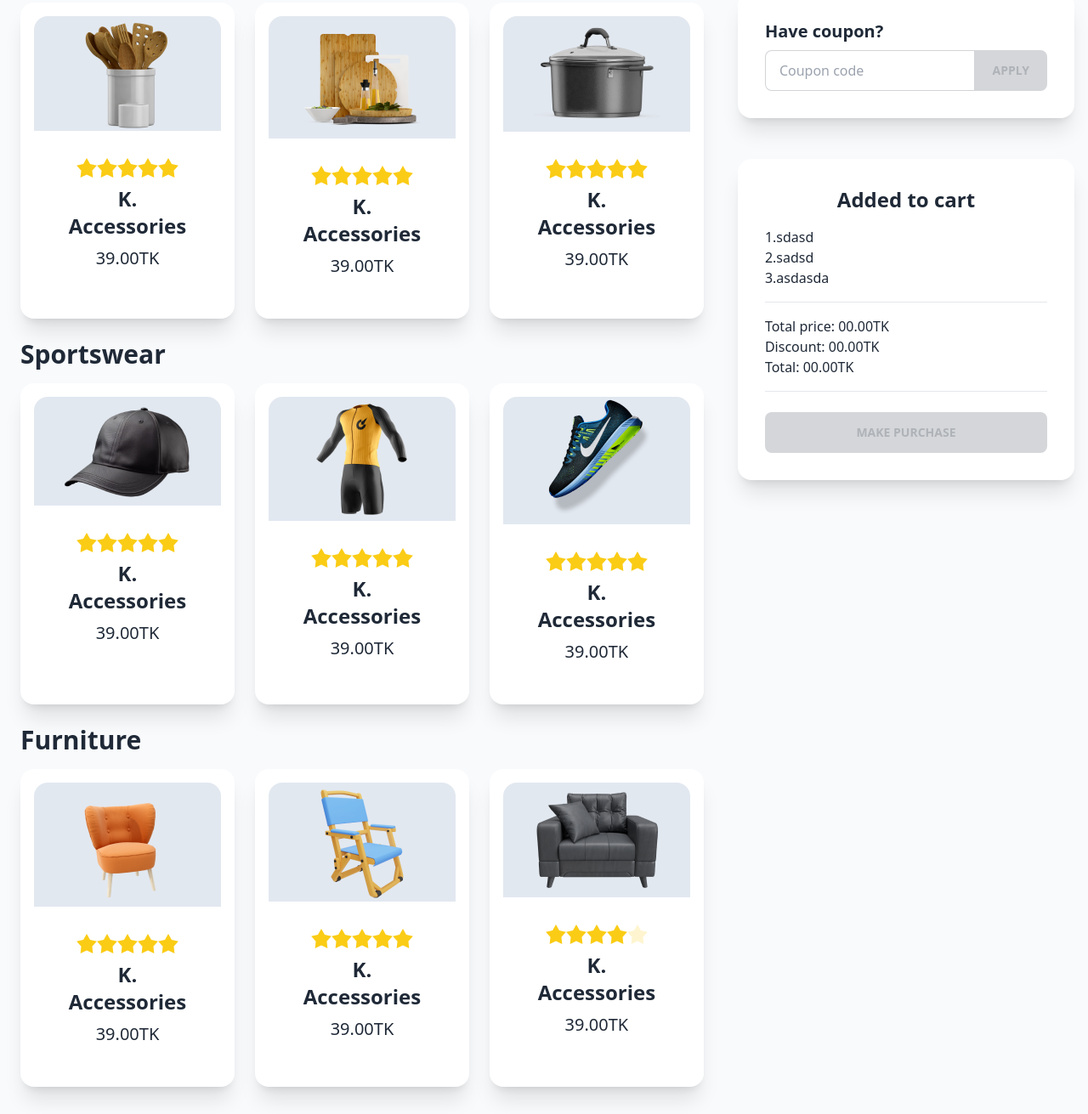
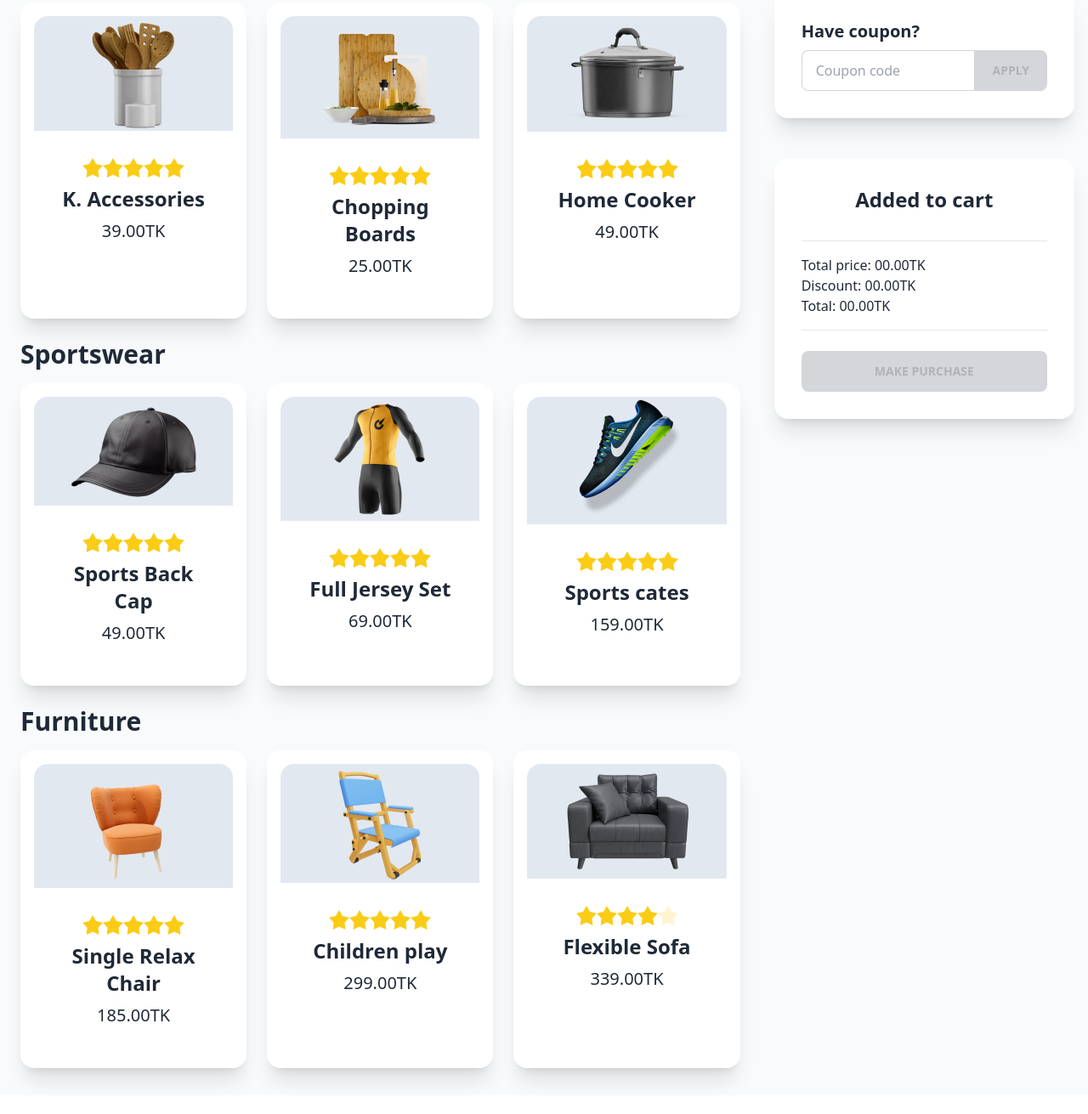
Before and after one commit to Jahirul83/Summer-Sale, a plain HTML site: page index.html in a window 1280 px wide. Shown: the part 728-2039 px from the top of the page at 85% size. After the commit the page ends 2017 px from the top, so only its background shows below. Drawn offline with nearby package versions, Linux system fonts and the light colour scheme.

Commit message:
card card entry added

```diff
--- a/index.html
+++ b/index.html
@@ -42,7 +42,7 @@
                     <div class="flex-1 grid grid-cols-1 md:grid-cols-2 lg:grid-cols-3 gap-6">
                         <!-- cards -->
                         <!-- first card -->
-                        <div onclick="cardCalculation()" class="card hover:scale-110 bg-base-100 shadow-xl text-center p-4">
+                        <div onclick="cardCalculation('first-card','product-title1')" class="card hover:scale-110 bg-base-100 shadow-xl text-center p-4">
                             <figure class="bg-slate-200"><img src="images/prod1.png" alt="K. Accessories" /></figure>
                             <div class="card-body">
                                 <!-- rating -->
@@ -55,13 +55,13 @@
                                         checked />
                                     <input type="radio" name="rating-2" class="mask mask-star-2 bg-yellow-400" />
                                 </div>
-                                <h1 class="text-2xl font-bold">K. Accessories</h1>
-                                <h2 class="text-xl"><span id="first-card-span">39.00</span>TK</h2>
+                                <h1 id="product-title1" class="text-2xl font-bold">K. Accessories</h1>
+                                <h2 class="text-xl"><span id="first-card">39.00</span>TK</h2>
                             </div>
                         </div>
 
                         <!-- second card -->
-                        <div class="card bg-base-100 shadow-xl hover:scale-110 text-center p-4">
+                        <div onclick="cardCalculation('second-card','product-title2')" class="card bg-base-100 shadow-xl hover:scale-110 text-center p-4">
                             <figure class="bg-slate-200"><img src="images/prod2.png" alt="K. Accessories" /></figure>
                             <div class="card-body">
                                 <!-- rating -->
@@ -74,14 +74,14 @@
                                         checked />
                                     <input type="radio" name="rating-2" class="mask mask-star-2 bg-yellow-400" />
                                 </div>
-                                <h1 class="text-2xl font-bold">K. Accessories</h1>
-                                <h2 class="text-xl"><span>39.00</span>TK</h2>
+                                <h1 id="product-title2" class="text-2xl font-bold">Chopping Boards</h1>
+                                <h2 class="text-xl"><span id="second-card">25.00</span>TK</h2>
 
                             </div>
                         </div>
 
                         <!-- third card -->
-                        <div class="card bg-base-100 shadow-xl hover:scale-110 text-center p-4">
+                        <div onclick="cardCalculation('third-card','product-title3')" class="card bg-base-100 shadow-xl hover:scale-110 text-center p-4">
                             <figure class="bg-slate-200"><img src="images/prod3.png" alt="K. Accessories" /></figure>
                             <div class="card-body">
                                 <!-- rating -->
@@ -94,8 +94,8 @@
                                         checked />
                                     <input type="radio" name="rating-2" class="mask mask-star-2 bg-yellow-400" />
                                 </div>
-                                <h1 class="text-2xl font-bold">K. Accessories</h1>
-                                <h2 class="text-xl"><span>39.00</span>TK</h2>
+                                <h1 id="product-title3" class="text-2xl font-bold">Home Cooker</h1>
+                                <h2 class="text-xl"><span id="third-card">49.00</span>TK</h2>
 
                             </div>
                         </div>
@@ -111,7 +111,7 @@
                     <div class="flex-1 grid grid-cols-1 md:grid-cols-2 lg:grid-cols-3 gap-6">
                         <!-- cards -->
                         <!-- 4th card -->
-                        <div class="card bg-base-100 shadow-xl text-center p-4">
+                        <div onclick="cardCalculation('4th-card','product-title4')" class="card hover:scale-110 bg-base-100 shadow-xl text-center p-4">
                             <figure class="bg-slate-200"><img src="images/prod4.png" alt="K. Accessories" /></figure>
                             <div class="card-body">
                                 <!-- rating -->
@@ -124,13 +124,13 @@
                                         checked />
                                     <input type="radio" name="rating-2" class="mask mask-star-2 bg-yellow-400" />
                                 </div>
-                                <h1 class="text-2xl font-bold">K. Accessories</h1>
-                                <h2 class="text-xl"><span>39.00</span>TK</h2>
+                                <h1 id="product-title4" class="text-2xl font-bold">Sports Back Cap</h1>
+                                <h2 class="text-xl"><span id="4th-card">49.00</span>TK</h2>
 
                             </div>
                         </div>
                         <!-- 5th card -->
-                        <div class="card bg-base-100 shadow-xl text-center p-4">
+                        <div onclick="cardCalculation('5th-card','product-title5')" class="card hover:scale-110 bg-base-100 shadow-xl text-center p-4">
                             <figure class="bg-slate-200"><img src="images/prod5.png" alt="K. Accessories" /></figure>
                             <div class="card-body">
                                 <!-- rating -->
@@ -143,13 +143,13 @@
                                         checked />
                                     <input type="radio" name="rating-2" class="mask mask-star-2 bg-yellow-400" />
                                 </div>
-                                <h1 class="text-2xl font-bold">K. Accessories</h1>
-                                <h2 class="text-xl"><span>39.00</span>TK</h2>
+                                <h1 id="product-title5" class="text-2xl font-bold">Full Jersey Set</h1>
+                                <h2 class="text-xl"><span id="5th-card">69.00</span>TK</h2>
 
                             </div>
                         </div>
                         <!-- 6th card -->
-                        <div class="card bg-base-100 shadow-xl text-center p-4">
+                        <div onclick="cardCalculation('6th-card','product-title6')" class="card hover:scale-110 bg-base-100 shadow-xl text-center p-4">
                             <figure class="bg-slate-200"><img src="images/prod6.png" alt="K. Accessories" /></figure>
                             <div class="card-body">
                                 <!-- rating -->
@@ -162,8 +162,8 @@
                                         checked />
                                     <input type="radio" name="rating-2" class="mask mask-star-2 bg-yellow-400" />
                                 </div>
-                                <h1 class="text-2xl font-bold">K. Accessories</h1>
-                                <h2 class="text-xl"><span>39.00</span>TK</h2>
+                                <h1 id="product-title6" class="text-2xl font-bold">Sports cates</h1>
+                                <h2 class="text-xl"><span id="6th-card">159.00</span>TK</h2>
 
                             </div>
                         </div>
@@ -176,7 +176,7 @@
                     <div class="flex-1 grid grid-cols-1 md:grid-cols-2 lg:grid-cols-3 gap-6">
                         <!-- cards -->
                         <!-- 7th card -->
-                        <div class="card bg-base-100 shadow-xl text-center p-4">
+                        <div onclick="cardCalculation('7th-card','product-title7')" class="card hover:scale-110 bg-base-100 shadow-xl text-center p-4">
                             <figure class="bg-slate-200"><img src="images/prod7.png" alt="K. Accessories" /></figure>
                             <div class="card-body">
                                 <!-- rating -->
@@ -189,13 +189,13 @@
                                         checked />
                                     <input type="radio" name="rating-2" class="mask mask-star-2 bg-yellow-400" />
                                 </div>
-                                <h1 class="text-2xl font-bold">K. Accessories</h1>
-                                <h2 class="text-xl"><span>39.00</span>TK</h2>
+                                <h1 id="product-title7" class="text-2xl font-bold">Single Relax Chair</h1>
+                                <h2 class="text-xl"><span id="7th-card">185.00</span>TK</h2>
 
                             </div>
                         </div>
                         <!-- 8th card -->
-                        <div class="card bg-base-100 shadow-xl text-center p-4">
+                        <div onclick="cardCalculation('8th-card','product-title8')" class="card hover:scale-110 bg-base-100 shadow-xl text-center p-4">
                             <figure class="bg-slate-200"><img src="images/prod8.png" alt="K. Accessories" /></figure>
                             <div class="card-body">
                                 <!-- rating -->
@@ -208,13 +208,13 @@
                                         checked />
                                     <input type="radio" name="rating-2" class="mask mask-star-2 bg-yellow-400" />
                                 </div>
-                                <h1 class="text-2xl font-bold">K. Accessories</h1>
-                                <h2 class="text-xl"><span>39.00</span>TK</h2>
+                                <h1 id="product-title8" class="text-2xl font-bold">Children play</h1>
+                                <h2 class="text-xl"><span id="8th-card">299.00</span>TK</h2>
 
                             </div>
                         </div>
                         <!-- 9th card -->
-                        <div class="card bg-base-100 shadow-xl text-center p-4">
+                        <div onclick="cardCalculation('9th-card','product-title9')" class="card hover:scale-110 bg-base-100 shadow-xl text-center p-4">
                             <figure class="bg-slate-200"><img src="images/prod9.png" alt="K. Accessories" /></figure>
                             <div class="card-body">
                                 <!-- rating -->
@@ -227,8 +227,8 @@
                                         checked />
                                     <input type="radio" name="rating-2" class="mask mask-star-2 bg-yellow-400" />
                                 </div>
-                                <h1 class="text-2xl font-bold">K. Accessories</h1>
-                                <h2 class="text-xl"><span>39.00</span>TK</h2>
+                                <h1 id="product-title9" class="text-2xl font-bold">Flexible Sofa</h1>
+                                <h2 class="text-xl"><span id="9th-card">339.00</span>TK</h2>
 
                             </div>
                         </div>
@@ -260,15 +260,13 @@
                         <!-- product entry -->
                         <h1 class="text-2xl font-bold text-center">Added to cart</h1>
                         <div id="cart-entry" class="my-2">
-                            <p>1.sdasd</p>
-                            <p>2.sadsd</p>
-                            <p>3.asdasda</p>
+                            <!-- created p tag in calculation js -->
                         </div>
                         <hr>
                         <div class="my-2">
                             <p>Total price: <span id="total-price">00.00</span>TK</p>
                             <p>Discount: <span>00.00</span>TK</p>
-                            <p>Total: <span>00.00</span>TK</p>
+                            <p>Total: <span id="total-payment">00.00</span>TK</p>
                         </div>
                         <hr>
                         <!-- <button class="text-white mt-4 px-5 bg-[#E527B2] py-3 px-4 rounded-lg font-semibold">Make
@@ -276,7 +274,7 @@
 
                         <!-- popup -->
                         <!-- Open the modal using ID.showModal() method -->
-                        <button class="btn text-white hover:text-black mt-4 px-5 bg-[#E527B2] py-3 px-4 rounded-lg font-semibold"
+                        <button id="purchase-btn" class="btn text-white hover:text-black mt-4 px-5 bg-[#E527B2] py-3 px-4 rounded-lg font-semibold"
                             onclick="my_modal_5.showModal()" disabled>Make
                             Purchase</button>
                         <dialog id="my_modal_5" class="modal modal-bottom sm:modal-middle">
```
Also changed, not shown: js/calculation.js (+32 -10 lines), js/utilities.js (+17 -2 lines).
